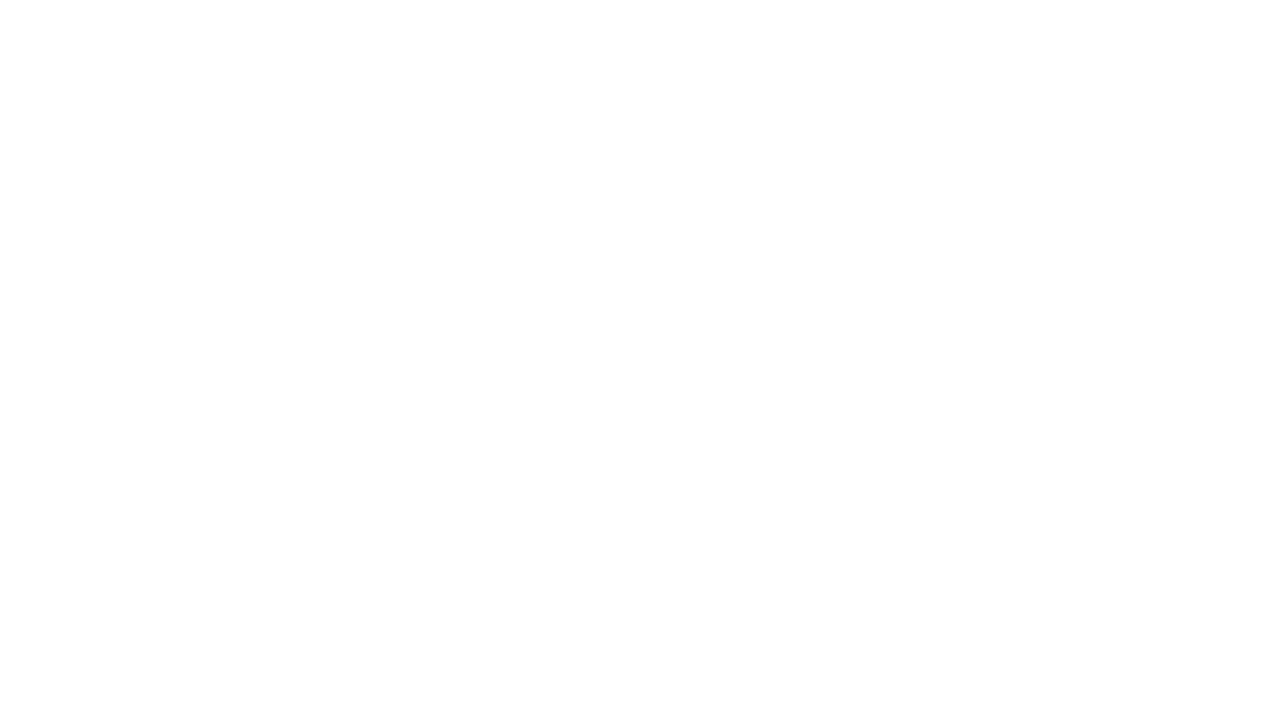
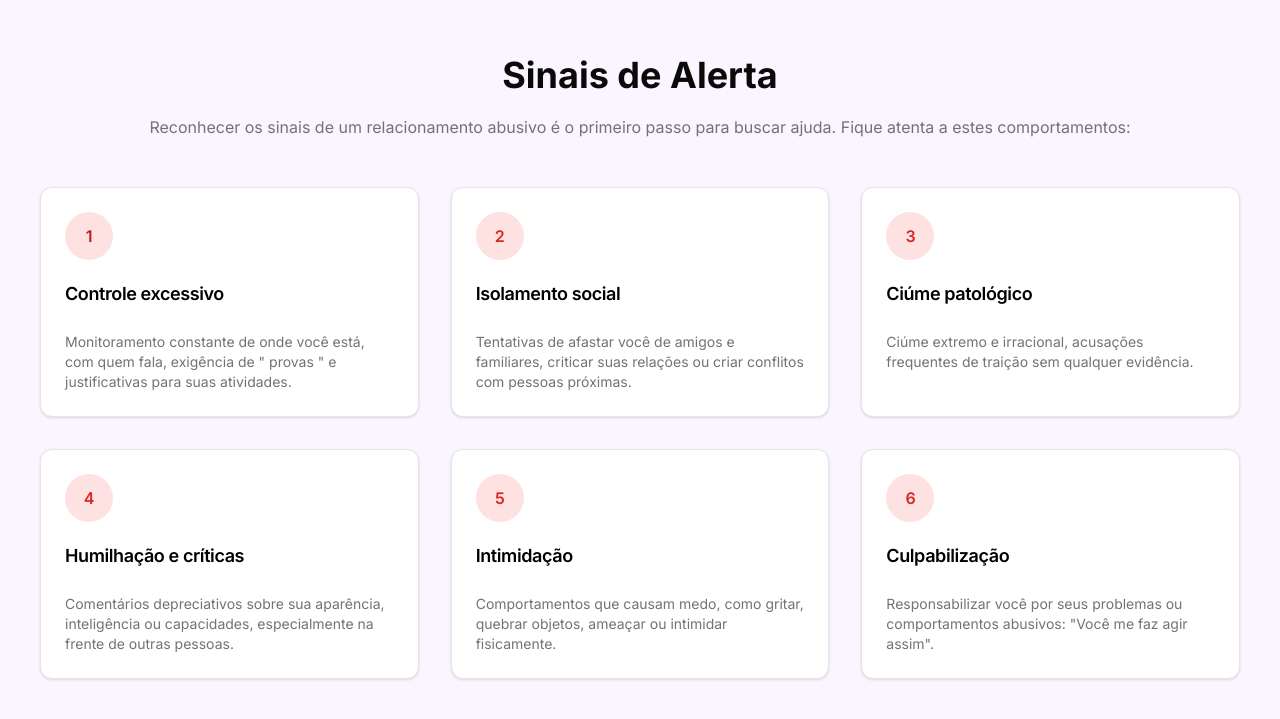
Before and after one commit to edsay12/Amparo, a Next.js app: page / in a window 1280 px wide. Shown: the part 3098-3817 px from the top of the page. Before the commit the page ends 3037 px from the top, so only its background shows below. Built offline with nearby package versions, Linux system fonts and the light colour scheme.

Commit message:
feat: sinais de alerta section

```diff
--- /dev/null
+++ b/app/components/sinais-de-alerta.tsx
@@ -0,0 +1,121 @@
+import Section from "@/components/Section";
+import {
+  Card,
+  CardContent,
+  CardDescription,
+  CardHeader,
+  CardTitle,
+} from "@/components/ui/card";
+
+function SinaisDeAlerta() {
+  return (
+    <Section
+      title="Sinais de Alerta"
+      className="bg-purple-50"
+      description={
+        "Reconhecer os sinais de um relacionamento abusivo é o primeiro passo para buscar ajuda. Fique atenta a estes comportamentos:"
+      }
+    >
+      <div className="grid md:grid-cols-2 lg:grid-cols-3 mt-12 gap-8">
+        <Card>
+          <CardHeader>
+            <CardTitle className="flex flex-col gap-5">
+              <div className="flex justify-center w-12 h-12 text-center items-center bg-red-100 rounded-full">
+                <span className="text-red-700 ">1</span>
+              </div>
+              <CardDescription className=" text-black text-lg">
+                Controle excessivo
+              </CardDescription>
+            </CardTitle>
+          </CardHeader>
+          <CardContent className="text-muted-foreground text-sm">
+            Monitoramento constante de onde você está, com quem fala, exigência
+            de &quot; provas &quot; e justificativas para suas atividades.
+          </CardContent>
+        </Card>
+        <Card>
+          <CardHeader>
+            <CardTitle className="flex flex-col gap-5">
+              <div className="flex justify-center w-12 h-12 text-center items-center bg-red-100 rounded-full">
+                <span className="text-red-600 ">2</span>
+              </div>
+              <CardDescription className="text-black text-lg">
+                Isolamento social
+              </CardDescription>
+            </CardTitle>
+          </CardHeader>
+          <CardContent className="text-muted-foreground text-sm">
+            Tentativas de afastar você de amigos e familiares, criticar suas
+            relações ou criar conflitos com pessoas próximas.
+          </CardContent>
+        </Card>
+        <Card>
+          <CardHeader>
+            <CardTitle className="flex flex-col gap-5">
+              <div className="flex justify-center w-12 h-12 text-center items-center bg-red-100 rounded-full">
+                <span className="text-red-600 ">3</span>
+              </div>
+              <CardDescription className="text-black text-lg">
+                Ciúme patológico
+              </CardDescription>
+            </CardTitle>
+          </CardHeader>
+          <CardContent className="text-muted-foreground text-sm">
+            Ciúme extremo e irracional, acusações frequentes de traição sem
+            qualquer evidência.
+          </CardContent>
+        </Card>
+        <Card>
+          <CardHeader>
+            <CardTitle className="flex flex-col gap-5">
+              <div className="flex justify-center w-12 h-12 text-center items-center bg-red-100 rounded-full">
+                <span className="text-red-600 ">4</span>
+              </div>
+              <CardDescription className="text-black text-lg">
+                Humilhação e críticas
+              </CardDescription>
+            </CardTitle>
+          </CardHeader>
+          <CardContent className="text-muted-foreground text-sm">
+            Comentários depreciativos sobre sua aparência, inteligência ou
+            capacidades, especialmente na frente de outras pessoas.
+          </CardContent>
+        </Card>
+        <Card>
+          <CardHeader>
+            <CardTitle className="flex flex-col gap-5">
+              <div className="flex justify-center w-12 h-12 text-center items-center bg-red-100 rounded-full">
+                <span className="text-red-600 ">5</span>
+              </div>
+              <CardDescription className="text-black text-lg">
+                Intimidação
+              </CardDescription>
+            </CardTitle>
+          </CardHeader>
+          <CardContent className="text-muted-foreground text-sm">
+            Comportamentos que causam medo, como gritar, quebrar objetos,
+            ameaçar ou intimidar fisicamente.
+          </CardContent>
+        </Card>
+        <Card>
+          <CardHeader>
+            <CardTitle className="flex flex-col gap-5">
+              <div className="flex justify-center w-12 h-12 text-center items-center bg-red-100 rounded-full">
+                <span className="text-red-600 ">6</span>
+              </div>
+              <CardDescription className="text-black text-lg">
+                Culpabilização
+              </CardDescription>
+            </CardTitle>
+          </CardHeader>
+          <CardContent className="text-muted-foreground text-sm">
+            Responsabilizar você por seus problemas ou comportamentos abusivos:
+            &quot;Você me faz agir assim&quot;.
+          </CardContent>
+        </Card>
+      </div>
+    </Section>
+  );
+}
+
+export default SinaisDeAlerta;
--- a/app/page.tsx
+++ b/app/page.tsx
@@ -3,6 +3,7 @@ import HomeBanner from "./components/home-banner";
 import SectionMitosEVerdades from "./components/mitos-e-verdades";
 import SectionRealidadeEmNumeros from "./components/realidade-em-numeros";
 import SectionTiposDeViolencia from "./components/reconheca-os-tipo-de-violencia";
+import SinaisDeAlerta from "./components/sinais-de-alerta";
 
 export default function Home() {
   return (
@@ -12,6 +13,7 @@ export default function Home() {
       <SectionTiposDeViolencia />
       <CanaisDeAjuda />
       <SectionMitosEVerdades />
+      <SinaisDeAlerta />
     </>
   );
 }
```
